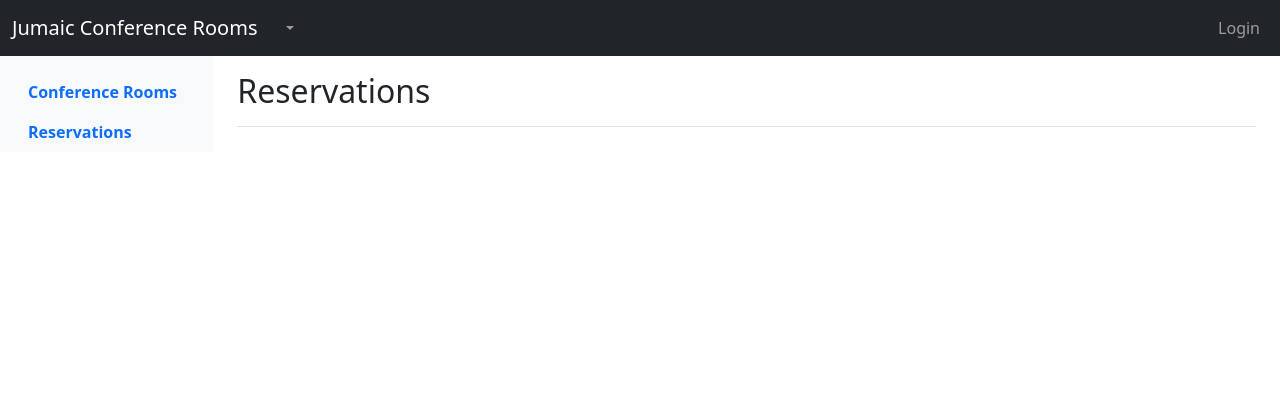
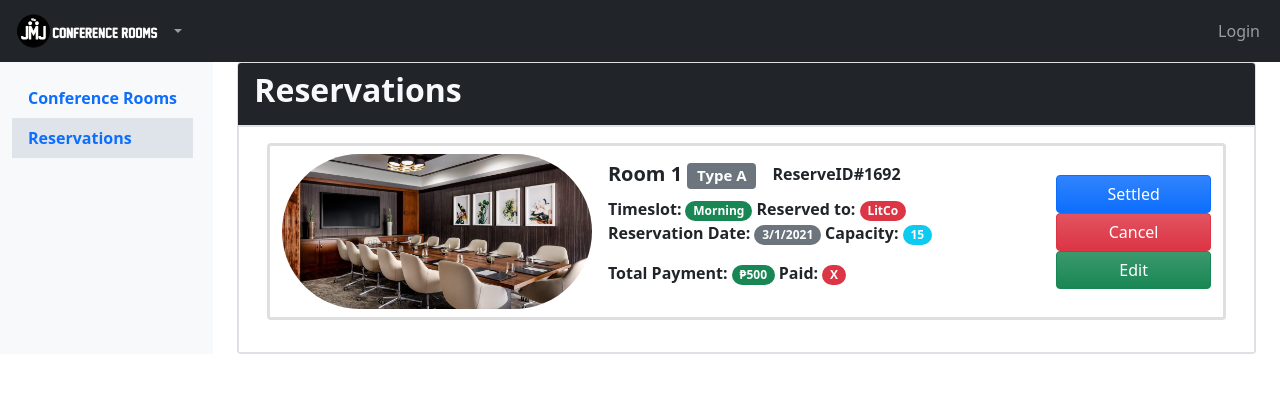
Before and after one commit to baringmarc/RoomReservation-Vuenture-II, a Django app: page /reservations/ in a window 1280 px wide. Shown: the top 393 px of the page. Run offline with Django 3.2, Linux system fonts and the light colour scheme; some libraries are stand-ins or nearby versions.

Commit message:
Reservation.html, Room.html pages adjusted

```diff
--- a/roomReservation/templates/header.html
+++ b/roomReservation/templates/header.html
@@ -1,9 +1,13 @@
 {% load static %}
 
 <header class="site-header">
-    <nav class="navbar navbar-expand-lg navbar-dark bg-dark">
+    <nav class="navbar navbar-expand-lg navbar-dark bg-dark ">
         <div class="container-fluid">
-                <a class="navbar-brand" href="{% url 'index-view' %}">Jumaic Conference Rooms</a>
+
+                    <a href="{% url 'index-view' %}" >
+                        <img class="nav-item" src="{% static 'images/logo_header-1.png' %}" style="max-width: 150px;"/>
+                    </a>
+
                 <button class="navbar-toggler" type="button" data-bs-toggle="collapse" data-bs-target="#navbarNavDropdown" aria-controls="navbarNavDropdown" aria-expanded="false" aria-label="Toggle navigation">
                     <span class="navbar-toggler-icon"></span>
                 </button>
--- a/roomReservation/templates/reservations.html
+++ b/roomReservation/templates/reservations.html
@@ -1,25 +1,114 @@
-
 {% extends 'base.html' %}
 {% load static %}
 {% block title %} Jumaic Conference Rooms {% endblock %}
 
 {% block content %}
 
-      {% include 'sideMenu.html' %}
+{% include 'sideMenu.html' %}
 
 
-        <!-- BODY -->
-        <main class="col-md-9 ms-sm-auto col-lg-10 px-md-4">
-          <div class="d-flex justify-content-between flex-wrap flex-md-nowrap align-items-center pt-3 pb-2 mb-3 border-bottom">
-            <h1 class="h2">Reservations</h1>
+<!-- BODY -->
 
+<main class="col-md-9 ms-sm-auto col-lg-10 px-md-4">
+  <div class="card">
+    <div class="card-header flex-wrap flex-md-nowrap border-bottom bg-dark">
+      <h1 class="h2 text-light" style="font-weight: bold;">Reservations</h1>
+    </div>
+
+    <div class="card-body border">
+      <div class="container-fluid">
+        <div class="row">
+
+          <div class="reserveItem card mb-3 border-3 rounded">
+            <div class="d-flex flex-row align-items-center">
+              <div class="col-md-4">
+                <img src="{% static 'images/room1.jpg'%}" class="img-fluid rounded-pill">
+              </div>
+              <div class="col-md-6">
+                <div class="card-body">
+
+                  <div class="d-flex flex-row">
+                    <div>
+                      <h5 class="card-title pe-3" style="font-weight:bold;">
+                        Room 1
+                        <span class="badge bg-secondary">Type A</span>
+                      </h5>
+                    </div>
+                    <div>
+                      <p class="card-text" style="font-weight:bold;">ReserveID#1692</p>
+                    </div>
+                  </div>
+
+                  <div class="d-flex flex-row align-items-center">
+                    <div>
+                      <p class="card-text pe-1" style="font-weight:bold;">Timeslot:</p>
+                    </div>
+
+                    <div class="pe-1">
+                      <span class="badge rounded-pill bg-success pe-2">Morning</span>
+                    </div>
+
+                    <div>
+                      <p class="card-text pe-1" style="font-weight:bold;">Reserved to:
+                        <span class="badge rounded-pill bg-danger">LitCo</span>
+                      </p>
+                    </div>
+
+                  </div>
+
+                  <div class="d-flex flex-row">
+                    <p class="card-text pe-1" style="font-weight:bold;">Reservation Date:
+                      <span class="badge rounded-pill bg-primary bg-secondary">3/1/2021</span>
+                    </p>
+
+                    <p class="card-text pe-1" style="font-weight:bold;">Capacity:
+                      <span class="badge rounded-pill bg-primary bg-info">15</span>
+                    </p>
+                  </div>
+
+                  <div class="d-flex flex-row">
+                    <p class="card-text pe-1" style="font-weight:bold;">Total Payment:
+                      <span class="badge rounded-pill bg-primary bg-success">₱500</span>
+                    </p>
+
+                    <p class="card-text pe-1" style="font-weight:bold;">Paid:
+                      <span class="badge rounded-pill bg-primary bg-danger">X</span>
+                    </p>
+                  </div>
+
+
+
+                </div>
+              </div>
+
+              <div class="col-md-2">
+                <div class="d-grid">
+                  <button class="btn btn-primary bg-gradient btn-block">Settled</button>
+                  <button class="btn btn-danger bg-gradient btn-block">Cancel</button>
+                  <button class="btn btn-success bg-gradient btn-block">Edit</button>
+                </div>
+              </div>
+            </div>
           </div>
 
+        </div>
+      </div>
+    </div>
+  </div>
 
-        </main>
+</main>
         <!--BODY-->
 
-      </div>
-    </div>
-
-    {% endblock %}
+<style>
+  .card-img{
+    height: 176px;
+    width: 170px;
+  }
+  .reserve{
+    background-color: #dfe4ea;
+  }
+  .reserveItem:hover {
+    border-color: #feca57;
+  }
+</style>
+{% endblock %}
--- a/roomReservation/templates/sideMenu.html
+++ b/roomReservation/templates/sideMenu.html
@@ -5,13 +5,13 @@
         <nav class="col-md-4 col-lg-2 d-md-block bg-light sidebar collapse">
           <div class="d-flex pt-3 position-sticky top-0 start-0" style="font-weight: bold;">
             <ul class="nav flex-column">
-              <li class="nav-item navitem">
+              <li class="nav-item navitem room">
                 <a class="nav-link" href="{% url 'rooms-view' %}">
                   <span data-feather="home"></span>
                   Conference Rooms
                 </a>
               </li>
-              <li class="nav-item navitem">
+              <li class="nav-item navitem reserve">
                 <a class="nav-link" href="{% url 'reservations-view' %}">
                   <span data-feather="file"></span>
                   Reservations
@@ -23,6 +23,6 @@
 
 <style>
   .navitem:hover {
-    background-color: #95afc0;
+    background-color: #ced6e0;
   }
 </style>
```
Also changed, not shown: roomReservation/templates/index.html (+18 -0 lines), roomReservation/templates/rooms.html (+62 -14 lines), roomReservation/static/images/logo_header-1.png (added), roomReservation/static/images/logo_header.png (added), roomReservation/static/images/logo_only.png (added), roomReservation/static/images/logo_w_name.png (added).
